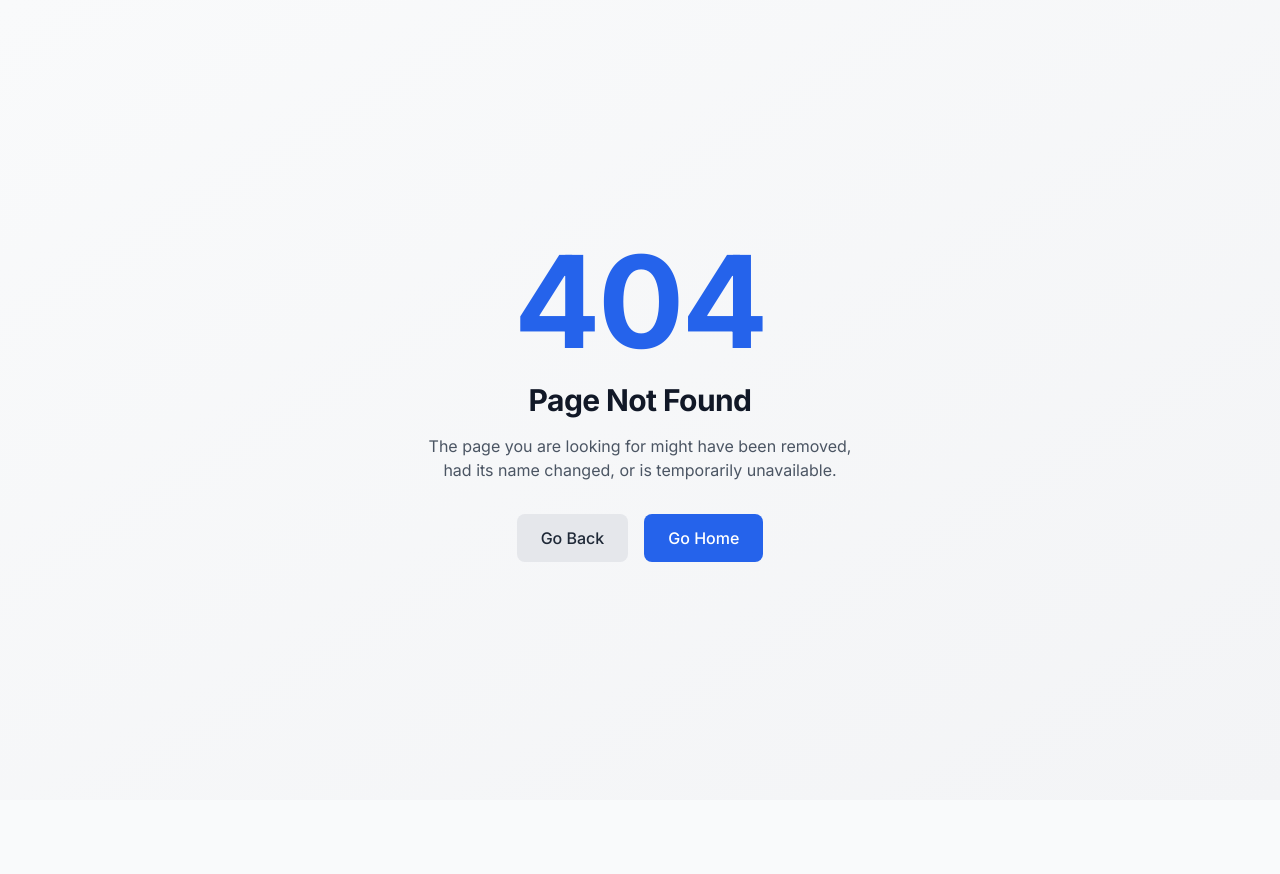
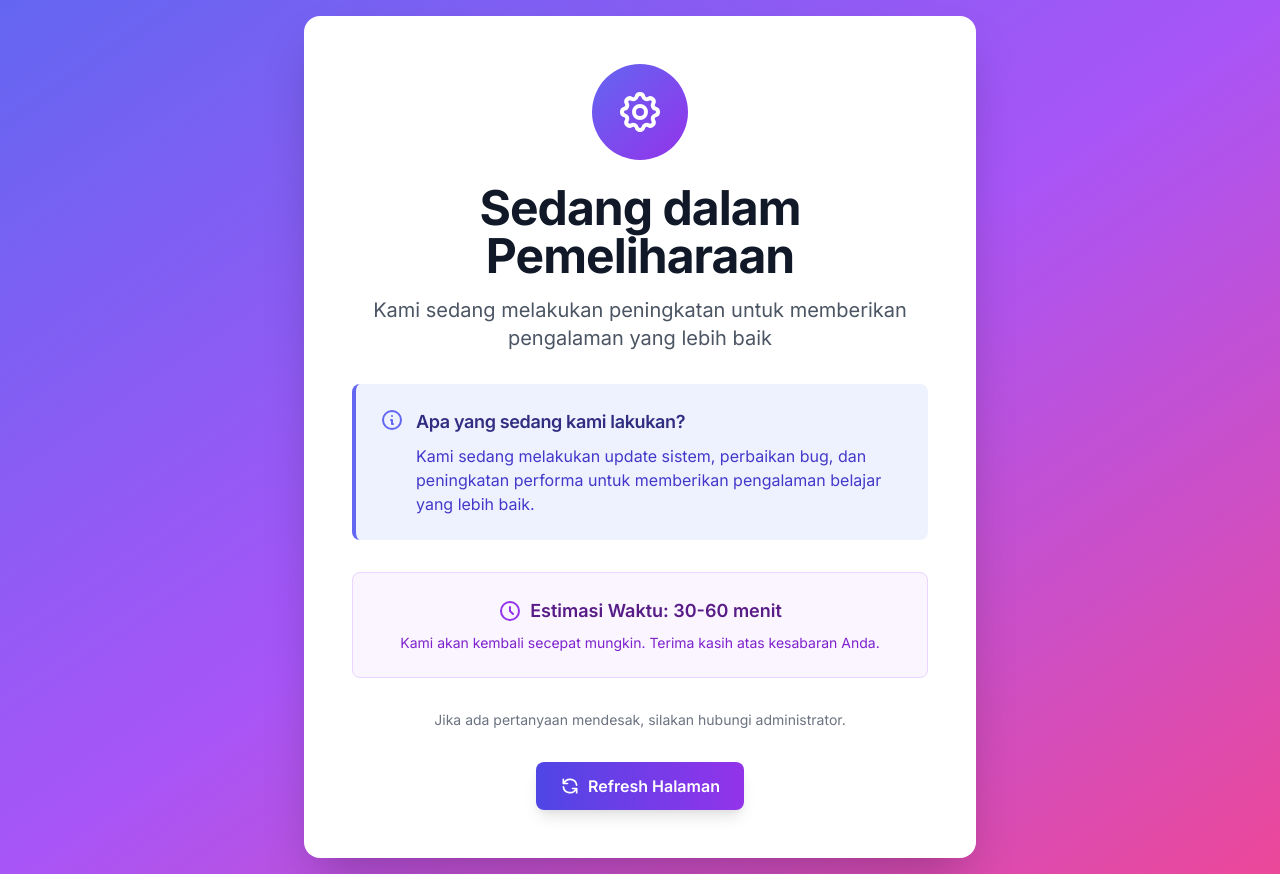
Before and after one commit to hasfi-therasyan/LMS, a Next.js app in the folder frontend/: page /maintenance in a window 1280 px wide. Before the commit this address had no page. Before the commit the page ends 800 px from the top, so only its background shows below. Built offline with nearby package versions, Linux system fonts and the light colour scheme.

Commit message:
feat: Add maintenance mode functionality - Create maintenance page component - Add middleware for maintenance mode redirect - Add comprehensive maintenance guide

```diff
--- /dev/null
+++ b/frontend/src/app/maintenance/page.tsx
@@ -0,0 +1,126 @@
+'use client';
+
+export default function MaintenancePage() {
+  return (
+    <div className="min-h-screen bg-gradient-to-br from-indigo-500 via-purple-500 to-pink-500 flex items-center justify-center p-4">
+      <div className="max-w-2xl w-full bg-white rounded-2xl shadow-2xl p-8 md:p-12 text-center">
+        {/* Icon */}
+        <div className="mb-6">
+          <div className="inline-flex items-center justify-center w-24 h-24 bg-gradient-to-br from-indigo-500 to-purple-600 rounded-full">
+            <svg
+              className="w-12 h-12 text-white"
+              fill="none"
+              stroke="currentColor"
+              viewBox="0 0 24 24"
+            >
+              <path
+                strokeLinecap="round"
+                strokeLinejoin="round"
+                strokeWidth={2}
+                d="M10.325 4.317c.426-1.756 2.924-1.756 3.35 0a1.724 1.724 0 002.573 1.066c1.543-.94 3.31.826 2.37 2.37a1.724 1.724 0 001.065 2.572c1.756.426 1.756 2.924 0 3.35a1.724 1.724 0 00-1.066 2.573c.94 1.543-.826 3.31-2.37 2.37a1.724 1.724 0 00-2.572 1.065c-.426 1.756-2.924 1.756-3.35 0a1.724 1.724 0 00-2.573-1.066c-1.543.94-3.31-.826-2.37-2.37a1.724 1.724 0 00-1.065-2.572c-1.756-.426-1.756-2.924 0-3.35a1.724 1.724 0 001.066-2.573c-.94-1.543.826-3.31 2.37-2.37.996.608 2.296.07 2.572-1.065z"
+              />
+              <path
+                strokeLinecap="round"
+                strokeLinejoin="round"
+                strokeWidth={2}
+                d="M15 12a3 3 0 11-6 0 3 3 0 016 0z"
+              />
+            </svg>
+          </div>
+        </div>
+
+        {/* Title */}
+        <h1 className="text-4xl md:text-5xl font-bold text-gray-900 mb-4">
+          Sedang dalam Pemeliharaan
+        </h1>
+
+        {/* Subtitle */}
+        <p className="text-xl text-gray-600 mb-8">
+          Kami sedang melakukan peningkatan untuk memberikan pengalaman yang lebih baik
+        </p>
+
+        {/* Message */}
+        <div className="bg-indigo-50 border-l-4 border-indigo-500 p-6 rounded-lg mb-8 text-left">
+          <div className="flex items-start">
+            <div className="flex-shrink-0">
+              <svg
+                className="h-6 w-6 text-indigo-500"
+                fill="none"
+                stroke="currentColor"
+                viewBox="0 0 24 24"
+              >
+                <path
+                  strokeLinecap="round"
+                  strokeLinejoin="round"
+                  strokeWidth={2}
+                  d="M13 16h-1v-4h-1m1-4h.01M21 12a9 9 0 11-18 0 9 9 0 0118 0z"
+                />
+              </svg>
+            </div>
+            <div className="ml-3">
+              <h3 className="text-lg font-semibold text-indigo-900 mb-2">
+                Apa yang sedang kami lakukan?
+              </h3>
+              <p className="text-indigo-700">
+                Kami sedang melakukan update sistem, perbaikan bug, dan peningkatan performa untuk memberikan pengalaman belajar yang lebih baik.
+              </p>
+            </div>
+          </div>
+        </div>
+
+        {/* Estimated Time */}
+        <div className="bg-purple-50 border border-purple-200 rounded-lg p-6 mb-8">
+          <div className="flex items-center justify-center mb-2">
+            <svg
+              className="w-6 h-6 text-purple-600 mr-2"
+              fill="none"
+              stroke="currentColor"
+              viewBox="0 0 24 24"
+            >
+              <path
+                strokeLinecap="round"
+                strokeLinejoin="round"
+                strokeWidth={2}
+                d="M12 8v4l3 3m6-3a9 9 0 11-18 0 9 9 0 0118 0z"
+              />
+            </svg>
+            <span className="text-lg font-semibold text-purple-900">
+              Estimasi Waktu: 30-60 menit
+            </span>
+          </div>
+          <p className="text-sm text-purple-700">
+            Kami akan kembali secepat mungkin. Terima kasih atas kesabaran Anda.
+          </p>
+        </div>
+
+        {/* Contact Info */}
+        <div className="text-sm text-gray-500">
+          <p>Jika ada pertanyaan mendesak, silakan hubungi administrator.</p>
+        </div>
+
+        {/* Refresh Button */}
+        <div className="mt-8">
+          <button
+            onClick={() => window.location.reload()}
+            className="inline-flex items-center px-6 py-3 bg-gradient-to-r from-indigo-600 to-purple-600 text-white font-semibold rounded-lg shadow-lg hover:from-indigo-700 hover:to-purple-700 transition-all duration-200 transform hover:scale-105"
+          >
+            <svg
+              className="w-5 h-5 mr-2"
+              fill="none"
+              stroke="currentColor"
+              viewBox="0 0 24 24"
+            >
+              <path
+                strokeLinecap="round"
+                strokeLinejoin="round"
+                strokeWidth={2}
+                d="M4 4v5h.582m15.356 2A8.001 8.001 0 004.582 9m0 0H9m11 11v-5h-.581m0 0a8.003 8.003 0 01-15.357-2m15.357 2H15"
+              />
+            </svg>
+            Refresh Halaman
+          </button>
+        </div>
+      </div>
+    </div>
+  );
+}
```
Also changed, not shown: frontend/src/middleware.ts (added, +39 -0 lines), 1 other file (tests, documents, lock files or other folders).
